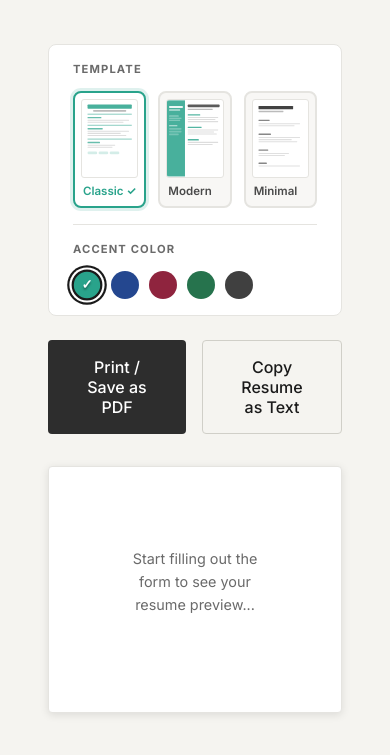
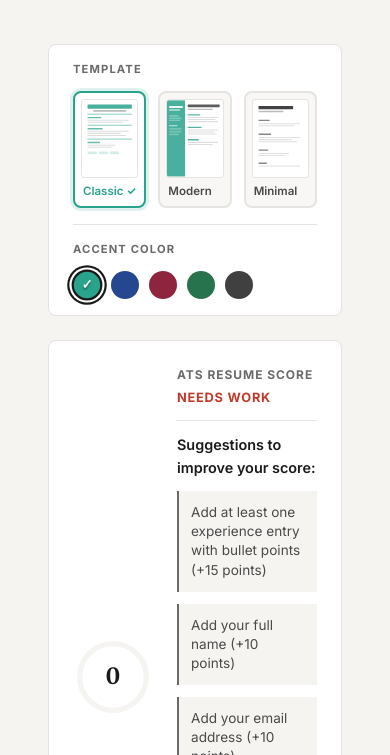
Before and after one commit to Akashrao256/ai-resume-builder, a plain HTML site: page resume-app.html in a window 390 px wide. Both pictures are taken after a click on the link "Preview". Shown: the part 89-844 px from the top of the page. Drawn offline with Linux system fonts and the light colour scheme.

Commit message:
feat: Deterministic ATS scoring engine v2 + full feature audit
ATS SCORING ENGINE (11 rules, max 100 pts):
  +10  R1  Name provided
  +10  R2  Email provided
  +10  R3  Summary > 50 characters
  +15  R4  At least 1 experience entry with bullet points
  +10  R5  At least 1 education entry
  +10  R6  At least 5 skills added
  +10  R7  At least 1 project added
  +5   R8  Phone provided
  +5   R9  LinkedIn provided
  +5   R10 GitHub provided
  +10  R11 Summary contains action verbs (Built/Led/Designed...)

SCORE DISPLAY:
  - Color-banded circular meter (red/amber/green stroke)
  - Status label: Needs Work / Getting There / Strong Resume
  - Score bands: 0-40 red, 41-70 amber, 71-100 green
  - Live update on every form input change

IMPROVEMENT SUGGESTIONS:
  - Contextual messages with point values shown inline
  - Sorted by highest point impact descending
  - Max 5 suggestions shown
  - Auto-clears when all rules met

PREVIEW PAGE:
  - Full ATS score panel above resume document
  - Compact horizontal layout (80px meter + meta column)
  - Uses data-ats-* attributes to avoid ID conflicts with builder
  - Hidden on print via @media print

FEATURE AUDIT (all verified):
  Persistence: localStorage save/load for all sections + accentColor
  Live preview: updates on every input, skill add/remove, template switch
  Template system: Classic/Modern/Minimal with SVG thumbnails
  Color themes: 5 accent swatches, persisted, applied via CSS variable
  ATS scoring: deterministic, recalculated from state, never stored
  Export: Print/PDF (toast notification) + Copy as Text
  Validation: pre-export modal for missing name/content
  Modern template: two-column sidebar layout
  Toast: slide-in notification, auto-dismiss 3s

```diff
--- a/resume-app.html
+++ b/resume-app.html
@@ -185,7 +185,7 @@
                     <!-- ATS Score Module -->
                     <div class="ats-score-module">
                         <div class="score-header">
-                            <h3>ATS Readiness Score</h3>
+                            <h3>ATS Resume Score</h3>
                         </div>
                         <div class="score-display">
                             <div class="score-meter">
@@ -195,10 +195,13 @@
                                 </svg>
                                 <div class="score-number" id="score-number">0</div>
                             </div>
-                            <div class="score-label">out of 100</div>
+                            <div class="score-label-group">
+                                <div class="score-label">ATS Resume Score</div>
+                                <div class="score-status-label score-band-red" id="score-status-label">Needs Work</div>
+                            </div>
                         </div>
                         <div class="suggestions-container" id="suggestions-container">
-                            <!-- Smart suggestions render here -->
+                            <!-- Suggestions render here -->
                         </div>
                     </div>
 
@@ -233,6 +236,24 @@
                 <!-- Template + Color Picker Toolbar -->
                 <div class="template-toolbar" id="template-toolbar-preview">
                     <!-- Populated by setupTemplateSwitcher() -->
+                </div>
+
+                <!-- ATS Score Panel (preview page) -->
+                <div class="ats-score-module ats-preview-panel">
+                    <div class="ats-preview-inner">
+                        <div class="score-meter score-meter-sm">
+                            <svg class="score-circle" viewBox="0 0 120 120">
+                                <circle class="score-bg" cx="60" cy="60" r="50"></circle>
+                                <circle class="score-fill" cx="60" cy="60" r="50" data-ats-circle></circle>
+                            </svg>
+                            <div class="score-number score-number-sm" data-ats-number>0</div>
+                        </div>
+                        <div class="ats-preview-meta">
+                            <div class="ats-preview-title">ATS Resume Score</div>
+                            <div class="score-status-label score-band-red" data-ats-label>Needs Work</div>
+                            <div class="suggestions-container" data-ats-suggestions></div>
+                        </div>
+                    </div>
                 </div>
 
                 <!-- Export Actions -->
--- a/resume-app.js
+++ b/resume-app.js
@@ -704,153 +704,158 @@ function updatePreview() {
 }
 
 // ===== ATS SCORING ENGINE =====
+// Deterministic rule-based scoring — 11 rules, max 100 points.
+// Score is NEVER stored; always recalculated from APP_STATE.resume.
+
+const ATS_ACTION_VERBS = [
+    'built', 'led', 'designed', 'improved', 'developed',
+    'implemented', 'created', 'optimized', 'managed', 'delivered',
+    'launched', 'reduced', 'increased', 'architected', 'deployed'
+];
+
 function calculateATSScore() {
     const { personalInfo, summary, education, experience, projects, skills, links } = APP_STATE.resume;
 
     let score = 0;
-    const feedback = [];
-
-    // Flatten skills for counting
+    const rules = []; // { met, points, suggestion }
+
+    // Flatten skills
     const allSkills = [
         ...(skills.technical || []),
-        ...(skills.soft || []),
-        ...(skills.tools || [])
+        ...(skills.soft     || []),
+        ...(skills.tools    || [])
     ];
 
-    // Rule 1: Summary length (40-120 words) = +15 points
-    if (summary) {
-        const wordCount = summary.trim().split(/\s+/).filter(w => w).length;
-        if (wordCount >= 40 && wordCount <= 120) {
-            score += 15;
-        } else if (wordCount > 0) {
-            if (wordCount < 40) {
-                feedback.push(`Write a stronger summary (currently ${wordCount} words, target 40-120 words)`);
-            } else {
-                feedback.push(`Shorten your summary (currently ${wordCount} words, target 40-120 words)`);
-            }
-        } else {
-            feedback.push('Write a stronger summary (40-120 words)');
-        }
-    } else {
-        feedback.push('Write a stronger summary (40-120 words)');
-    }
-
-    // Rule 2: At least 2 projects = +10 points
-    const validProjects = projects.filter(p => p.title || p.description).length;
-    if (validProjects >= 2) {
-        score += 10;
-    } else {
-        feedback.push(`Add at least 2 projects (currently have ${validProjects})`);
-    }
-
-    // Rule 3: At least 1 experience entry = +10 points
-    const validExperience = experience.filter(e => e.company || e.role).length;
-    if (validExperience >= 1) {
-        score += 10;
-    } else {
-        feedback.push('Add at least 1 work experience entry');
-    }
-
-    // Rule 4: Skills >= 8 items = +10 points
-    if (allSkills.length >= 8) {
-        score += 10;
-    } else {
-        feedback.push(`Add more skills (currently have ${allSkills.length}, target 8+)`);
-    }
-
-    // Rule 5: GitHub OR LinkedIn exists = +10 points
-    if (links.github || links.linkedin) {
-        score += 10;
-    } else {
-        feedback.push('Add LinkedIn or GitHub profile');
-    }
-
-    // Rule 6: Metrics in experience/project bullets = +15 points
-    const hasMetrics = checkForMetrics([...experience, ...projects]);
-    if (hasMetrics) {
-        score += 15;
-    } else {
-        feedback.push('Add measurable impact (numbers, %, metrics) in your bullet points');
-    }
-
-    // Rule 7: Complete education fields = +10 points
-    const completeEducation = education.filter(e => e.institution && e.degree && e.year).length;
-    if (completeEducation > 0) {
-        score += 10;
-    } else if (education.length > 0) {
-        feedback.push('Complete all education fields (institution, degree, year)');
-    }
-
-    // Additional: All basic info filled = +10 points (bonus)
-    if (personalInfo.name && personalInfo.email && personalInfo.phone && personalInfo.location) {
-        score += 10;
-    }
+    // R1  +10 — Name provided
+    const hasName = !!(personalInfo.name && personalInfo.name.trim());
+    rules.push({ met: hasName, points: 10, suggestion: 'Add your full name (+10 points)' });
+    if (hasName) score += 10;
+
+    // R2  +10 — Email provided
+    const hasEmail = !!(personalInfo.email && personalInfo.email.trim());
+    rules.push({ met: hasEmail, points: 10, suggestion: 'Add your email address (+10 points)' });
+    if (hasEmail) score += 10;
+
+    // R3  +10 — Summary > 50 characters
+    const summaryOk = !!(summary && summary.trim().length > 50);
+    rules.push({ met: summaryOk, points: 10, suggestion: 'Add a professional summary over 50 characters (+10 points)' });
+    if (summaryOk) score += 10;
+
+    // R4  +15 — At least 1 experience entry WITH a description (bullet points)
+    const expWithBullets = experience.filter(e =>
+        (e.company || e.role) && e.description && e.description.trim().length > 0
+    );
+    const hasExpBullets = expWithBullets.length >= 1;
+    rules.push({ met: hasExpBullets, points: 15, suggestion: 'Add at least one experience entry with bullet points (+15 points)' });
+    if (hasExpBullets) score += 15;
+
+    // R5  +10 — At least 1 education entry
+    const hasEducation = education.some(e => e.institution || e.degree);
+    rules.push({ met: hasEducation, points: 10, suggestion: 'Add at least one education entry (+10 points)' });
+    if (hasEducation) score += 10;
+
+    // R6  +10 — At least 5 skills
+    const hasEnoughSkills = allSkills.length >= 5;
+    rules.push({ met: hasEnoughSkills, points: 10, suggestion: `Expand skills to 5+ (currently ${allSkills.length}) (+10 points)` });
+    if (hasEnoughSkills) score += 10;
+
+    // R7  +10 — At least 1 project
+    const validProjects = projects.filter(p => p.title || p.description);
+    const hasProject = validProjects.length >= 1;
+    rules.push({ met: hasProject, points: 10, suggestion: 'Include at least one project (+10 points)' });
+    if (hasProject) score += 10;
+
+    // R8  +5  — Phone provided
+    const hasPhone = !!(personalInfo.phone && personalInfo.phone.trim());
+    rules.push({ met: hasPhone, points: 5, suggestion: 'Add your phone number (+5 points)' });
+    if (hasPhone) score += 5;
+
+    // R9  +5  — LinkedIn provided
+    const hasLinkedIn = !!(links.linkedin && links.linkedin.trim());
+    rules.push({ met: hasLinkedIn, points: 5, suggestion: 'Add LinkedIn profile (+5 points)' });
+    if (hasLinkedIn) score += 5;
+
+    // R10 +5  — GitHub provided
+    const hasGitHub = !!(links.github && links.github.trim());
+    rules.push({ met: hasGitHub, points: 5, suggestion: 'Add GitHub profile (+5 points)' });
+    if (hasGitHub) score += 5;
+
+    // R11 +10 — Summary contains action verbs
+    const summaryLower = (summary || '').toLowerCase();
+    const hasActionVerbs = ATS_ACTION_VERBS.some(v => summaryLower.includes(v));
+    rules.push({ met: hasActionVerbs, points: 10, suggestion: 'Use action verbs in your summary (Built, Led, Designed…) (+10 points)' });
+    if (hasActionVerbs) score += 10;
 
     // Cap at 100
     score = Math.min(score, 100);
 
-    return { score, feedback };
+    // Suggestions = unmet rules, sorted by point value descending, max 5
+    const suggestions = rules
+        .filter(r => !r.met)
+        .sort((a, b) => b.points - a.points)
+        .map(r => r.suggestion);
+
+    return { score, suggestions };
 }
 
 function checkForMetrics(entries) {
-    // Check if any description contains numbers or metrics
     const metricsPattern = /\d+[%kmb+]?|\d+,\d+|\d+x|increased|decreased|reduced|improved/i;
-
     for (const entry of entries) {
-        const description = entry.description || '';
-        if (metricsPattern.test(description)) {
-            return true;
-        }
-    }
-
+        if (metricsPattern.test(entry.description || '')) return true;
+    }
     return false;
 }
 
+// Score band config — single source of truth for colours + labels
+const ATS_BANDS = [
+    { min: 0,  max: 40,  cls: 'score-band-red',   stroke: '#c0392b', label: 'Needs Work'    },
+    { min: 41, max: 70,  cls: 'score-band-amber',  stroke: '#d4900a', label: 'Getting There' },
+    { min: 71, max: 100, cls: 'score-band-green',  stroke: '#27ae60', label: 'Strong Resume' }
+];
+
+function _getScoreBand(score) {
+    return ATS_BANDS.find(b => score >= b.min && score <= b.max) || ATS_BANDS[0];
+}
+
 function updateATSScore() {
-    const scoreNumberEl = document.getElementById('score-number');
-    const scoreCircleEl = document.getElementById('score-circle');
-    const suggestionsContainer = document.getElementById('suggestions-container');
-
-    if (!scoreNumberEl || !scoreCircleEl || !suggestionsContainer) return;
-
-    const { score, feedback } = calculateATSScore();
-
-    // Update score display
-    scoreNumberEl.textContent = score;
-
-    // Update circle meter
-    const circumference = 314; // 2 * PI * r (r=50)
-    const offset = circumference - (score / 100) * circumference;
-    scoreCircleEl.style.strokeDashoffset = offset;
-
-    // Update suggestions
-    renderSuggestions(score, feedback);
-}
-
-function renderSuggestions(score, feedback) {
-    const suggestionsContainer = document.getElementById('suggestions-container');
-    if (!suggestionsContainer) return;
-
-    // Hide if score >= 90
-    if (score >= 90) {
-        suggestionsContainer.innerHTML = '';
-        return;
-    }
-
-    // Show max 3 suggestions
-    const topSuggestions = feedback.slice(0, 3);
-
-    if (topSuggestions.length === 0) {
-        suggestionsContainer.innerHTML = '';
-        return;
-    }
-
-    let html = '<div class="suggestions-title">Suggestions to improve score:</div>';
-    topSuggestions.forEach(suggestion => {
-        html += `<div class="suggestion-item">${escapeHtml(suggestion)}</div>`;
-    });
-
-    suggestionsContainer.innerHTML = html;
+    const { score, suggestions } = calculateATSScore();
+    const band   = _getScoreBand(score);
+    const circ   = 314; // 2 * PI * r=50
+    const offset = circ - (score / 100) * circ;
+
+    // ── Builder page (uses legacy IDs) ──────────────────────────────────────
+    const numEl    = document.getElementById('score-number');
+    const circEl   = document.getElementById('score-circle');
+    const suggEl   = document.getElementById('suggestions-container');
+    const labelEl  = document.getElementById('score-status-label');
+
+    if (numEl)   numEl.textContent = score;
+    if (circEl)  { circEl.style.strokeDashoffset = offset; circEl.style.stroke = band.stroke; }
+    if (labelEl) { labelEl.textContent = band.label; labelEl.className = 'score-status-label ' + band.cls; }
+    if (suggEl)  renderSuggestions(suggEl, score, suggestions);
+
+    // ── Preview page (uses data-attribute selectors) ─────────────────────────
+    document.querySelectorAll('[data-ats-number]').forEach(el => { el.textContent = score; });
+    document.querySelectorAll('[data-ats-label]').forEach(el => {
+        el.textContent = band.label;
+        el.className = 'score-status-label ' + band.cls;
+    });
+    document.querySelectorAll('[data-ats-circle]').forEach(el => {
+        el.style.strokeDashoffset = offset;
+        el.style.stroke = band.stroke;
+    });
+    document.querySelectorAll('[data-ats-suggestions]').forEach(el => {
+        renderSuggestions(el, score, suggestions);
+    });
+}
+
+function renderSuggestions(container, score, suggestions) {
+    if (!container) return;
+    if (score >= 100 || suggestions.length === 0) { container.innerHTML = ''; return; }
+    const top = suggestions.slice(0, 5);
+    let html = '<div class="suggestions-title">Suggestions to improve your score:</div>';
+    top.forEach(s => { html += `<div class="suggestion-item">${escapeHtml(s)}</div>`; });
+    container.innerHTML = html;
 }
 
 // ===== RESUME HTML HELPERS =====
@@ -1054,19 +1059,22 @@ function renderPreviewPage() {
     const appContent = document.getElementById('app-content');
     appContent.appendChild(clone);
 
-    // Setup template switcher
+    // Template switcher + color picker
     setupTemplateSwitcher();
 
-    // Setup export actions
+    // Export actions
     setupExportActions();
 
-    // Render resume in full preview
+    // Render resume
     const fullPreview = document.getElementById('full-preview-content');
     fullPreview.innerHTML = generateResumeHTML();
 
-    // Apply current template + accent color
+    // Apply template + accent color
     applyTemplate(APP_STATE.template);
     applyAccentColor(APP_STATE.accentColor);
+
+    // Render ATS score panel on preview page
+    updateATSScore();
 }
 
 // ===== PROOF PAGE =====
--- a/resume-styles.css
+++ b/resume-styles.css
@@ -582,12 +582,6 @@ p {
     color: var(--color-text-primary);
 }
 
-.score-display {
-    display: flex;
-    flex-direction: column;
-    align-items: center;
-    padding: var(--space-lg) 0;
-}
 
 .score-meter {
     position: relative;
@@ -666,6 +660,100 @@ p {
 .suggestion-item:last-child {
     margin-bottom: 0;
 }
+
+/* === Score Band Colors === */
+.score-band-red {
+    color: #c0392b;
+}
+
+.score-band-amber {
+    color: #d4900a;
+}
+
+.score-band-green {
+    color: #27ae60;
+}
+
+/* Status label below score meter */
+.score-status-label {
+    font-family: var(--font-sans);
+    font-size: 0.8rem;
+    font-weight: 700;
+    text-transform: uppercase;
+    letter-spacing: 0.06em;
+    margin-top: 4px;
+}
+
+/* Label group (builder page: stacks score label + status) */
+.score-label-group {
+    display: flex;
+    flex-direction: column;
+    align-items: center;
+    gap: 4px;
+    margin-top: var(--space-xs);
+}
+
+/* Score display: row on builder (meter left, label right) */
+.score-display {
+    display: flex;
+    align-items: center;
+    gap: var(--space-lg);
+    padding: var(--space-md) 0;
+}
+
+/* === Preview Page ATS Panel (horizontal compact layout) === */
+.ats-preview-panel {
+    margin-bottom: var(--space-lg);
+}
+
+.ats-preview-inner {
+    display: flex;
+    align-items: center;
+    gap: var(--space-lg);
+}
+
+.score-meter-sm {
+    width: 80px;
+    height: 80px;
+    flex-shrink: 0;
+}
+
+.score-number-sm {
+    font-size: 1.4rem;
+}
+
+.ats-preview-meta {
+    flex: 1;
+}
+
+.ats-preview-title {
+    font-family: var(--font-sans);
+    font-size: 0.75rem;
+    font-weight: 700;
+    text-transform: uppercase;
+    letter-spacing: 0.08em;
+    color: var(--color-text-muted);
+    margin-bottom: 4px;
+}
+
+.ats-preview-meta .suggestions-container {
+    margin-top: var(--space-sm);
+    padding-top: var(--space-sm);
+    border-top: 1px solid var(--color-border-light);
+}
+
+.ats-preview-meta .suggestions-container:empty {
+    display: none;
+}
+
+/* Hide ATS panel on print */
+@media print {
+    .ats-preview-panel {
+        display: none !important;
+    }
+}
+
+
 
 /* === Template Switcher (new thumbnail system) === */
 .template-switcher,
```
